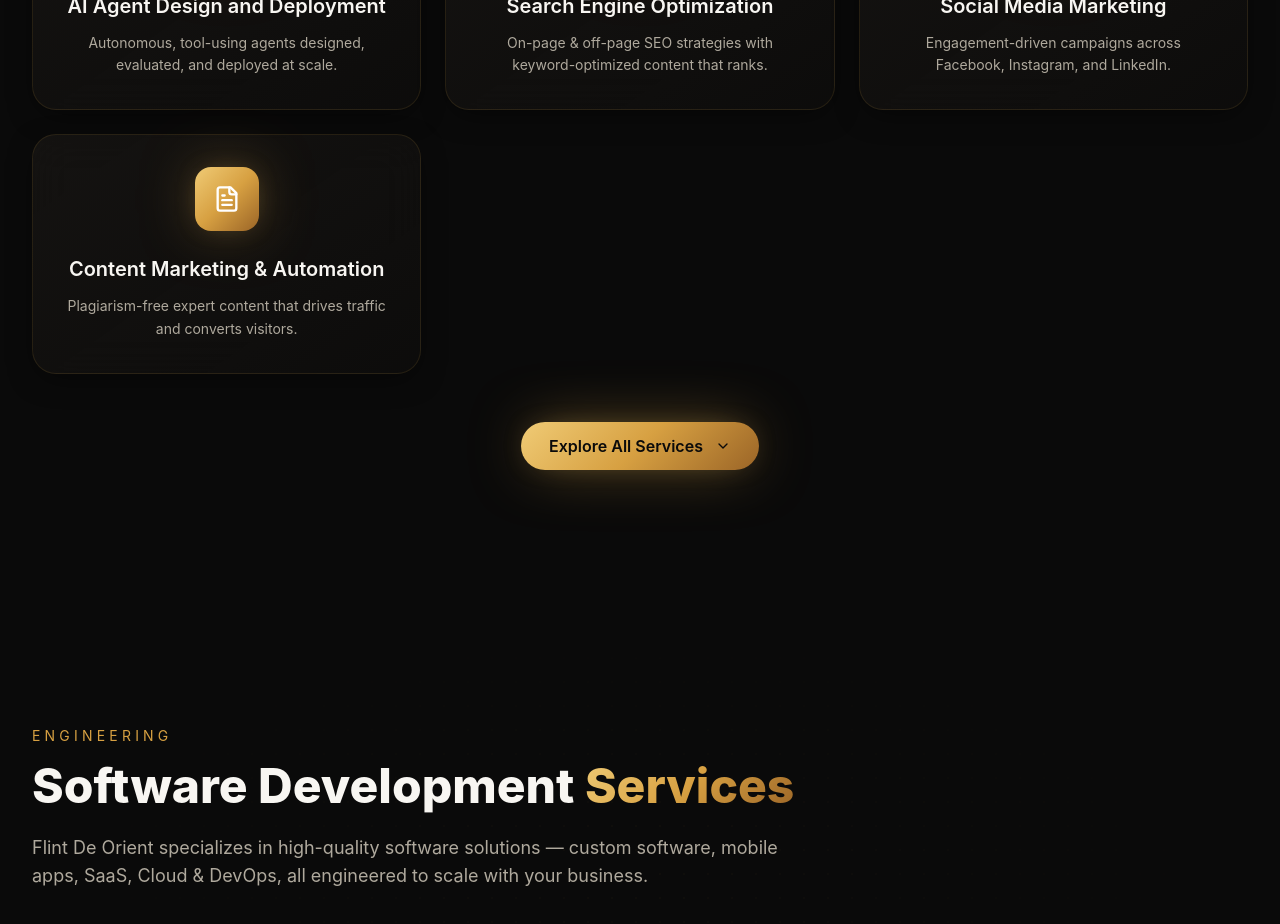
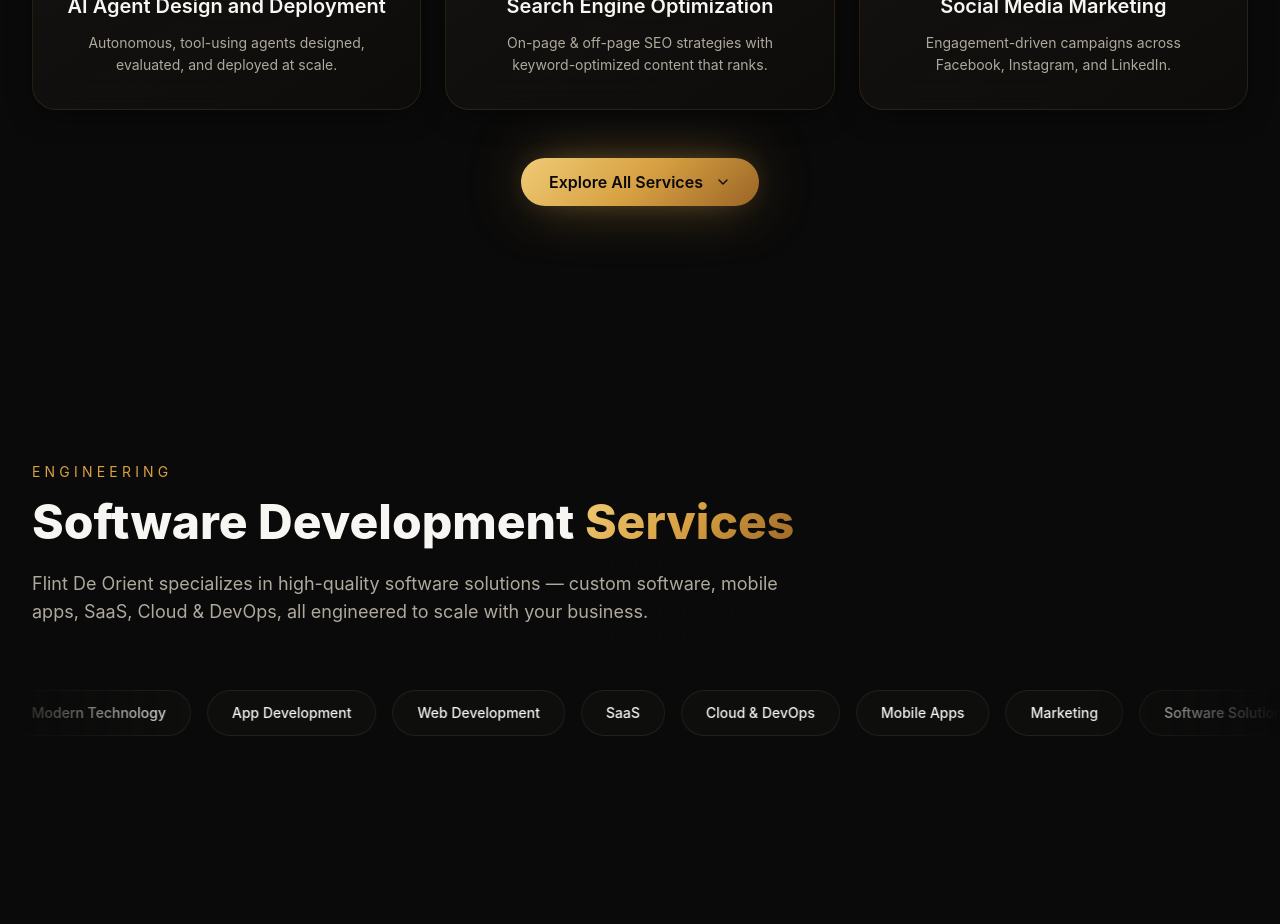
Before and after one commit to flint-de-orient/flintdeorient, a React (Vite) app: page / in a window 1280 px wide. Shown: the part 4140-5064 px from the top of the page. Built offline with nearby package versions, Linux system fonts and the light colour scheme; the HTML template or start-up script is replaced by a standard one.

Commit message:
Changes
Co-authored-by: sandipmandalgit <121313012+sandipmandalgit@users.noreply.github.com>

```diff
--- a/src/components/site/MarketingServices.tsx
+++ b/src/components/site/MarketingServices.tsx
@@ -9,7 +9,6 @@ const services = [
   { icon: Sparkles, title: "AI Agent Design and Deployment", desc: "Autonomous, tool-using agents designed, evaluated, and deployed at scale." },
   { icon: Search, title: "Search Engine Optimization", desc: "On-page & off-page SEO strategies with keyword-optimized content that ranks." },
   { icon: Share2, title: "Social Media Marketing", desc: "Engagement-driven campaigns across Facebook, Instagram, and LinkedIn." },
-  { icon: FileText, title: "Content Marketing & Automation", desc: "Plagiarism-free expert content that drives traffic and converts visitors." },
 ];
 
 const allServices: { category: string; items: { name: string; desc: string }[] }[] = [
```
